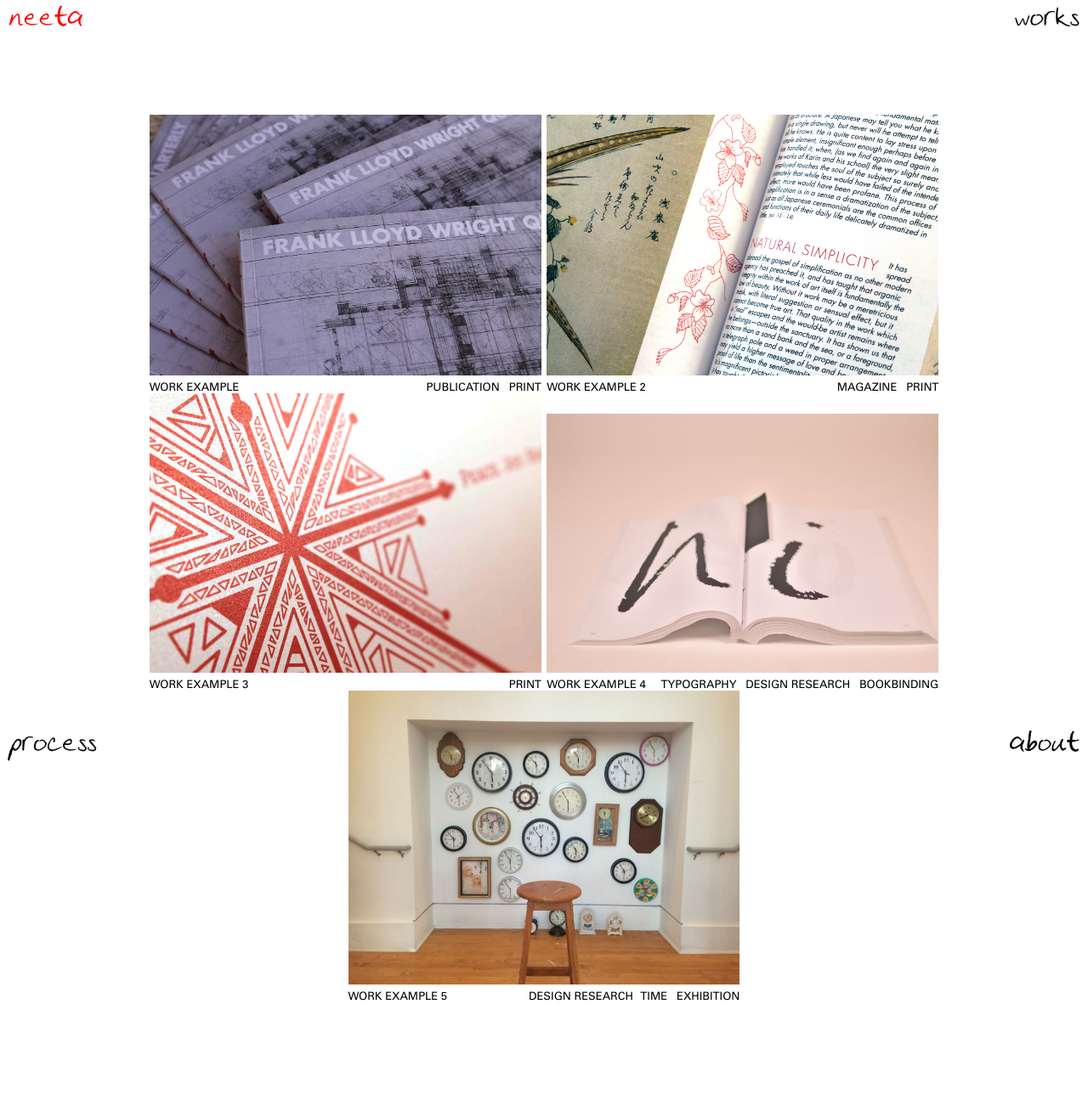
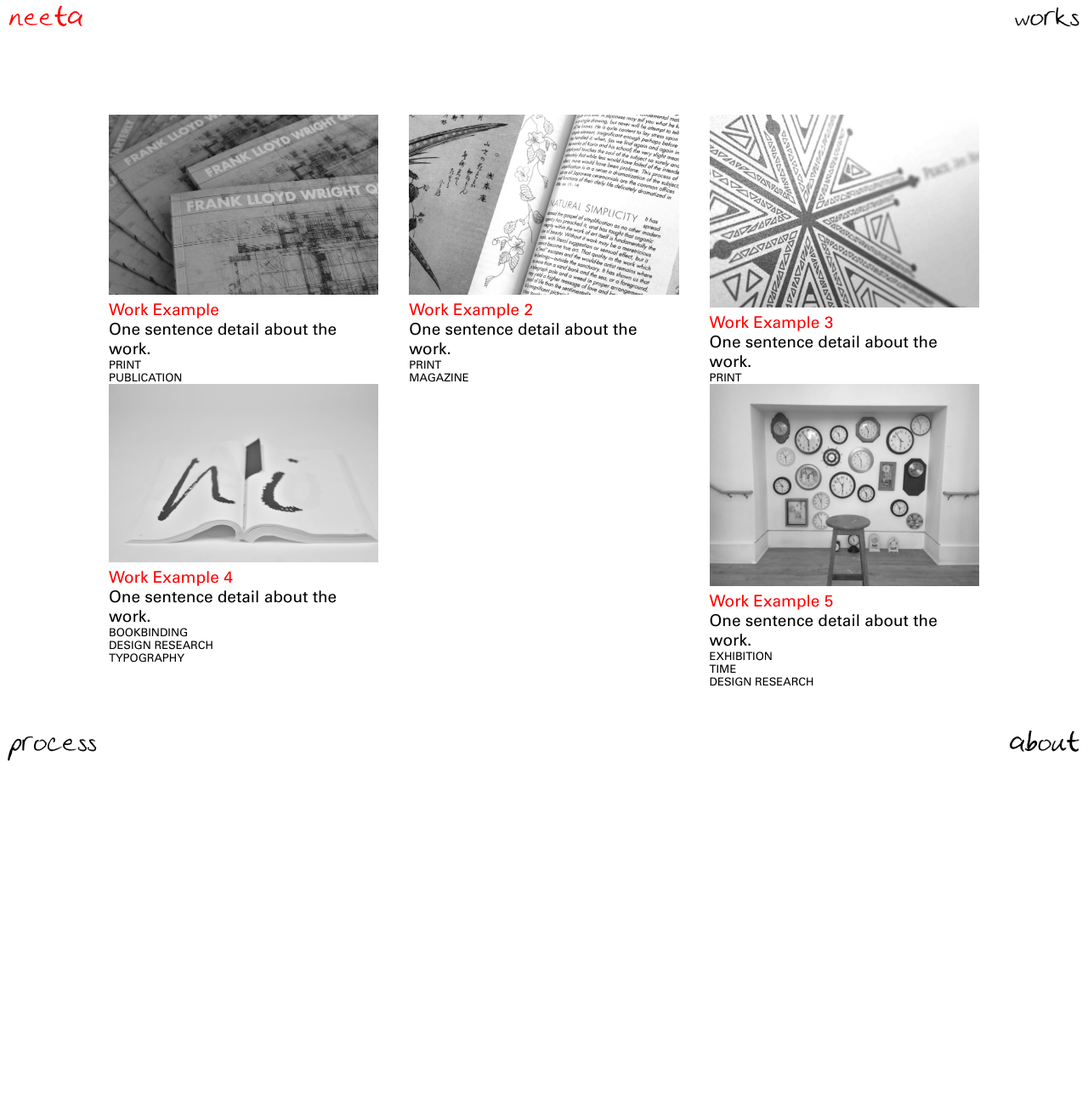
Before and after one commit to neetapatel/neetapatel.github.io, a Jekyll site: the page built from works.html, in a window 1280 px wide. Shown: the whole page at 85% size. Built offline with Jekyll 4.4.1, drawn with Linux system fonts in a browser that asks for light colours; after the commit the page ends 945 px from its top, so only the background shows below that.

Commit message:
more updates

```diff
--- a/_sass/page.scss
+++ b/_sass/page.scss
@@ -1,5 +1,4 @@
 .caption {
-  //font-size: $small-font-size;
   color: $sub-color;
 }
 
@@ -12,7 +11,6 @@
   align-items: center;
 
   .slideshowParent {
-
     .slideshowContainer {
       /* centering slideshow image within its parent container */
       display: flex;
@@ -20,7 +18,6 @@
       align-items: center;
       height: 80vh;
       overflow: hidden;
-
       .mySlides {
         img {
           width: 100%;
@@ -37,7 +34,6 @@
       height: 80vh;
       overflow-x: hidden;
       overflow-y: scroll;
-
       .mySlides {
         img {
           width: 100%;
@@ -45,9 +41,9 @@
         }
       }
     }
-
   }
 }
+
 
 .content {
   padding-top: $nav-font-size * 4.5;
@@ -88,32 +84,52 @@
   }
 
   .grid-elements {
-    text-align: center;
+    display: flex;
+    flex-flow: row wrap;
+    justify-content: space-between;
+    align-items: flex-start;
+    align-content: flex-start;
+
+    .work-container {
+      width: 100%;
+      img {
+        width: 100%;
+        height: 100%;
+        filter: grayscale(100%);
+        -webkit-filter: grayscale(100%); /* CSS for Webkit Browsers */
+        filter: url(/elements/grayscale.svg#desaturate); /* Firefox 4-34 */
+        filter: gray;  /* Internet Explorer IE6-9 */
+        -webkit-filter: grayscale(1); /* Old WebKit Browsers */
+        &:hover {
+          filter: none;
+          -webkit-filter: grayscale(0); /* Old WebKit */
+          filter: grayscale(0%);
         }
 
-  .work-container {
-    width: 45%;
-    display: inline-block;
-    //margin: 0.5em;
-
-    .works-image {
-      height: 100%;
-      width: 100%;
       }
-
       .project-title {
-      font-size: $work-tag-size;
-      float: left;
-      text-transform: uppercase;
+        font-size: $work-tag-size + 6;
+        //float: left;
       }
-
       .project-tags {
         font-size: $work-tag-size;
-      float: right;
+        //float: right;
         text-transform: uppercase;
       }
     }
+    @media screen and (min-width: 600px) {
+      .work-container {
+        width: 47%;
+      }
+    }
+    @media screen and (min-width: 1000px) {
+      .work-container {
+        //width: calc(100% / 3) - 4;
+        width: 31%;
+      }
+}
 
+  }
 }
 
 /* for posts on the process blog page */
--- a/works.html
+++ b/works.html
@@ -3,24 +3,24 @@
 ---
 
 <div class="content">
-  <div class="opposite grid-elements">
+  <div class="grid-elements">
 
   {% assign works = site.works | sort: 'date' | reverse %}
-
     {% for work in works %}
       <div class="work-container">
+
         <a href="{{work.url}}">
-          <div class=""><img class="works-image" src="{{ work.img }}"></div>
+          <img src="{{ work.img }}">
           <div class="project-title">{{ work.title }}</div>
         </a>
+        <div class="project-title">{{ work.detail }}</div>
 
         {% assign tags = work.tags %}
           {% for tag in tags %}
-          <div class="project-tags">&nbsp;&nbsp;&nbsp;<a href="">{{ tag }}</a></div>
+          <div class="project-tags opposite"><a href="">{{ tag }}</a></div>
           {% endfor %}
 
       </div>
-
     {% endfor %}
 
   </div>
```
Also changed, not shown: 3 other files. Lines whose indentation alone changed are shown as unchanged.
